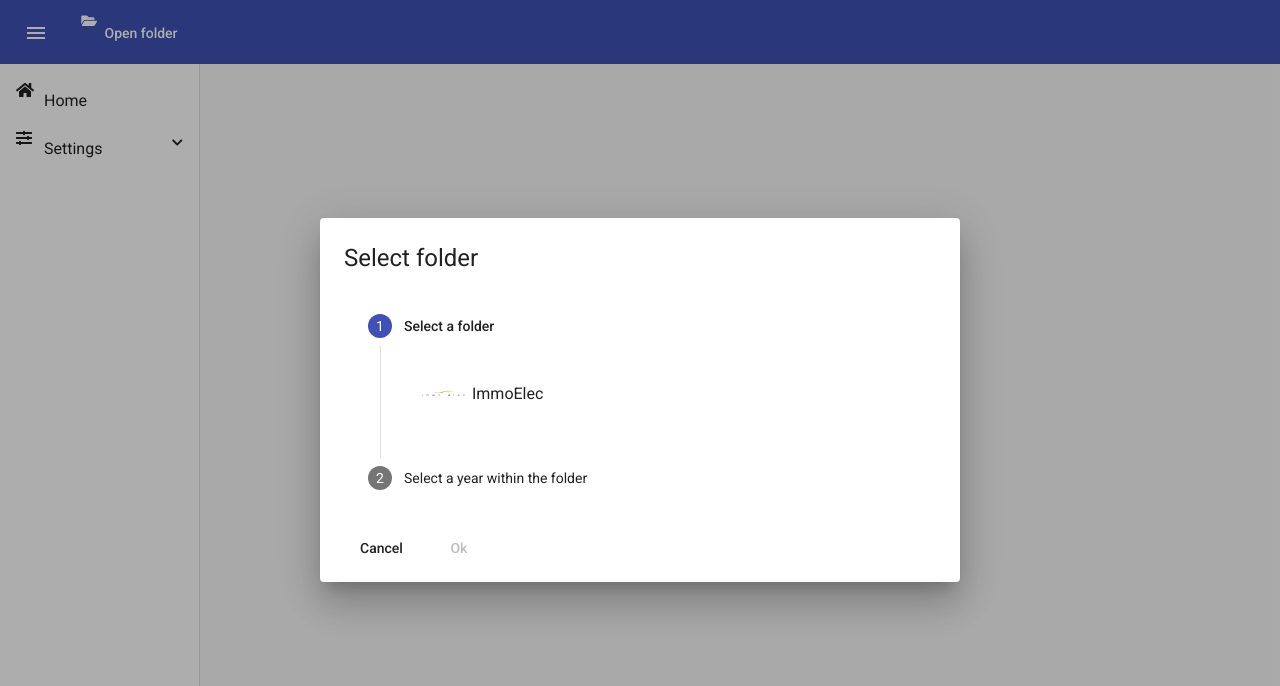
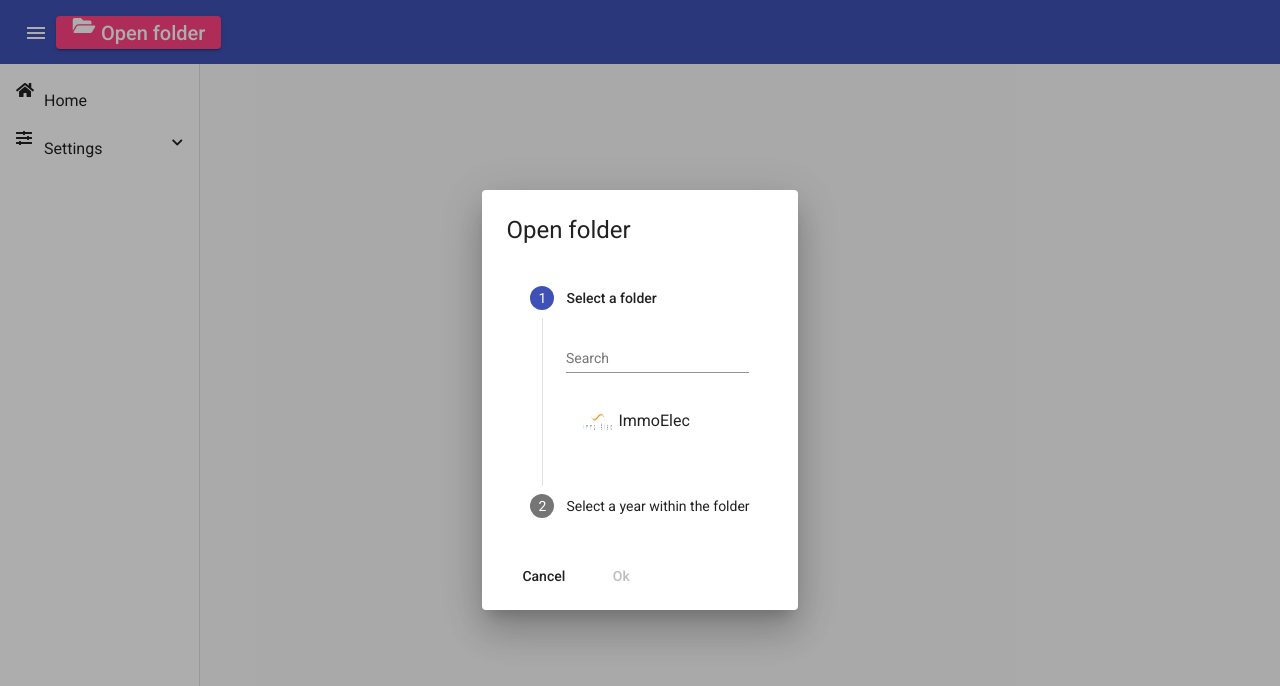
Before and after one commit to apelletier82/apgcAngular, an Angular app: page / in a window 1280 px wide. Both pictures are taken after a click on the button "Open folder". Shown: the top 686 px of the page. Built offline with nearby package versions, Linux system fonts and the light colour scheme.

Commit message:
improve folder selection

```diff
--- a/src/app/app-context.ts
+++ b/src/app/app-context.ts
@@ -5,7 +5,5 @@ import { Injectable } from '@angular/core';
 })
 export class AppContext {
     folderId: number;
-    folderName: string;
     yearId: number;
-    yearName: string;
 }
--- a/src/app/app-material.module.ts
+++ b/src/app/app-material.module.ts
@@ -7,6 +7,7 @@ import { MatListModule } from '@angular/material/list';
 import { MatButtonModule } from '@angular/material/button';
 import { MatGridListModule } from '@angular/material/grid-list';
 import { MatFormFieldModule } from '@angular/material/form-field';
+import { MatInputModule } from '@angular/material/input';
 import { MatDialogModule } from '@angular/material/dialog';
 import { MatStepperModule } from '@angular/material/stepper';
 
@@ -24,6 +25,7 @@ import { MatStepperModule } from '@angular/material/stepper';
     MatButtonModule,
     MatGridListModule,
     MatFormFieldModule,
+    MatInputModule,
     MatDialogModule,
     MatStepperModule
   ],
@@ -35,6 +37,7 @@ import { MatStepperModule } from '@angular/material/stepper';
     MatButtonModule,
     MatGridListModule,
     MatFormFieldModule,
+    MatInputModule,
     MatDialogModule,
     MatStepperModule
   ]
--- a/src/app/app-toolbar/app-toolbar.component.html
+++ b/src/app/app-toolbar/app-toolbar.component.html
@@ -2,15 +2,19 @@
     <button mat-icon-button name="btnMenu" id="btnMenu" (click)="menuClick()">
         <mat-icon>menu</mat-icon>
     </button>
-    <button mat-flat-button color="primary" (click)="onOpenFolderClick()">
-        <span *ngIf="(!appContext?.folderId || appContext?.folderId ===0)">
+    <mat-divider></mat-divider>
+    <button mat-raised-button color="accent"  *ngIf="(!appContext?.folderId || appContext?.folderId ===0)" (click)="onOpenFolderClick()">
+        <h2 >
             <mat-icon fontSet="fas" fontIcon="fa-folder-open"></mat-icon>
             Open folder
-        </span>
-        <span *ngIf="appContext?.folderId > 0">
-            <mat-icon fontSet="fas" fontIcon="fa-folder"></mat-icon>
-            <h2 class="mat-title">{{ appContext?.folderName }} {{ appContext?.yearName }}</h2>
-        </span>
+        </h2>
+    </button>
+    <button mat-flat-button color="primary" *ngIf="appContext?.folderId > 0" (click)="onOpenFolderClick()">
+        <h2 class="mat-title">
+            <img class="small-Logo" [src]="folderLogo" alt="logo" *ngIf="folderLogo">
+            <mat-icon fontSet="fas" fontIcon="fa-folder" *ngIf="!folderLogo"></mat-icon>
+            {{ folderName }} - {{ folderYearName }}
+        </h2>
     </button>
     <router-outlet name="toolbar-left"></router-outlet>
     <span class="apgc-toolbar-fill-remaining-space"></span>
--- a/src/app/app-toolbar/app-toolbar.component.ts
+++ b/src/app/app-toolbar/app-toolbar.component.ts
@@ -2,6 +2,7 @@ import { Component, OnInit, Input, Output, EventEmitter } from '@angular/core';
 import { AppContext } from '../app-context';
 import { MatDialog } from '@angular/material/dialog';
 import { FolderSelectionComponent } from '../folders/folder-selection/folder-selection.component';
+import { FolderService } from '../folders/folder.service';
 
 @Component({
   selector: 'apgc-app-toolbar',
@@ -13,10 +14,15 @@ export class AppToolbarComponent implements OnInit {
   @Input() title: string;
   @Output() menuClicked: EventEmitter<any> = new EventEmitter();
 
+  folderName: string;
+  folderYearName: string;
+  folderLogo: string;
+
   constructor(public appContext: AppContext,
-    public dialog: MatDialog) { }
+    public dialog: MatDialog, private folderService: FolderService) { }
 
   ngOnInit(): void {
+    this.getFolderInformation();
   }
 
   menuClick(){
@@ -24,11 +30,27 @@ export class AppToolbarComponent implements OnInit {
   }
 
   onOpenFolderClick(){
-    const dialogRef = this.dialog.open(FolderSelectionComponent, { width: '50%'});
-    //, {
-    //  width:'600px',
-    //  height:'600px'
-    //});
+    const dialogRef = this.dialog.open(FolderSelectionComponent);
+    dialogRef.afterClosed().subscribe(result => this.getFolderInformation());
+  }
+
+  getFolderInformation(): void {
+    this.folderName = undefined;
+    this.folderYearName = undefined;
+    this.folderLogo = undefined;
+
+    if (this.appContext.folderId) {
+      this.folderService.getFolder(this.appContext.folderId).subscribe(
+        result => {
+          this.folderName = result.folderName;
+          this.folderLogo = result.logo;
+        });
+
+      if (this.appContext.yearId) {
+        this.folderService.getFolderYear(this.appContext.folderId, this.appContext.yearId).subscribe(
+          result => this.folderYearName = result.year.toString());
+      }
+    }
   }
 
 }
--- a/src/app/folders/folder-selection/folder-selection.component.html
+++ b/src/app/folders/folder-selection/folder-selection.component.html
@@ -1,30 +1,33 @@
-<h1 mat-dialog-title>Select folder</h1>
+<h1 mat-dialog-title>Open folder</h1>
 <div mat-dialog-content>
     <mat-vertical-stepper #stepper>
-        <mat-step [stepControl]="folderStepGroup">
+        <mat-step label="Select a folder" [stepControl]="folderStepGroup">
             <div #folderStepGroup>
-                <ng-template matStepLabel>Select a folder</ng-template>
+                <mat-form-field class="full-width">
+                    <mat-label>Search</mat-label>
+                    <input matInput placeholder="Ex. my folder" value="" (keyup)="applyFilter($event)">
+                </mat-form-field>
                 <mat-selection-list class="folderList" [multiple]="false" [(ngModel)]="selectedFolderOption"
                     (ngModelChange)="stepper.next()">
-                    <mat-list-option *ngFor="let folder of folders"
-                        [value]="folder.folderId">
+                    <mat-list-option *ngFor="let folder of folders" [value]="folder.folderId">
                         <span>
-                            <img class="folder-logo" [src]="folder.logo">
-                            {{ folder.folderName }}
-                            <mat-icon *ngIf="folder.folderId === getCurrentFolderId()" fontSet="fas" fontIcon="fa-check-circle"></mat-icon>
+                            <img class="small-Logo" [src]="folder.logo" alt="logo" *ngIf="folder.logo">
+                            <span *ngIf="folder.logo">
+                                {{ folder.folderName }}
+                                <mat-icon class="currentSelected" *ngIf="folder.folderId === getCurrentFolderId()" fontSet="fas" fontIcon="fa-check-circle" color="accent"></mat-icon>
+                            </span>
                         </span>
                     </mat-list-option>
                 </mat-selection-list>
             </div>
         </mat-step>
-        <mat-step [stepControl]="yearStepGroup">
+        <mat-step label="Select a year within the folder" [stepControl]="yearStepGroup">
             <div #yearStepGroup>
-                <ng-template matStepLabel>Select a year within the folder</ng-template>
                 <mat-selection-list class="yearList" [multiple]="false" [(ngModel)]="selectedYearOption">
                     <mat-list-option *ngFor="let year of selectedFolderYears" [value]="year.yearId">
                         <span>
                             {{ year.year }}
-                            <mat-icon *ngIf="year.yearId === getCurrentYearId()" fontSet="fas" fontIcon="fa-check-circle"></mat-icon>
+                            <mat-icon class="currentSelected" *ngIf="year.yearId === getCurrentYearId()" fontSet="fas" fontIcon="fa-check-circle" color="accent"></mat-icon>
                         </span>
                     </mat-list-option>
                 </mat-selection-list>
--- a/src/app/folders/folder-selection/folder-selection.component.scss
+++ b/src/app/folders/folder-selection/folder-selection.component.scss
@@ -1,9 +1,5 @@
-.folder-logo {
-    width: 48px;
-    height: auto;
-}
-
-mat-icon {
+.currentSelected {
     position: absolute;
     right: 3px;
+    bottom: 6px;
 }
--- a/src/app/folders/folder-selection/folder-selection.component.ts
+++ b/src/app/folders/folder-selection/folder-selection.component.ts
@@ -80,7 +80,7 @@ export class FolderSelectionComponent implements OnInit {
     this._appContext.folderId = +this.selectedFolderOption;
     this._appContext.yearId = +this.selectedYearOption;
 
-    this.dialogRef.close();
+    this.dialogRef.close()
   }
 
   canEnableOk(): boolean {
@@ -97,4 +97,10 @@ export class FolderSelectionComponent implements OnInit {
   getCurrentYearId(): number {
     return this._appContext.yearId;
   }
+
+  applyFilter(event: Event): void{
+    const filterValueLowerCase = (event.target as HTMLInputElement).value.toLocaleLowerCase();
+    this.folders = this._originalFolders.filter(
+        f => f.folderName.toLocaleLowerCase().indexOf(filterValueLowerCase) > -1);
+  }
 }
--- a/src/app/folders/folder-selection/folder-selection.ts
+++ /dev/null
@@ -1,2 +0,0 @@
-export interface FolderSelection {
-}
--- a/src/app/folders/folder.service.ts
+++ b/src/app/folders/folder.service.ts
@@ -3,6 +3,7 @@ import { Folder } from './folder';
 import { HttpClient } from '@angular/common/http';
 import { Observable } from 'rxjs';
 import { map } from 'rxjs/operators'
+import { FolderYear } from './folder-year';
 
 @Injectable({
   providedIn: 'root'
@@ -20,4 +21,14 @@ export class FolderService {
         map(folders => folders.filter(f => f.folderId === folderId).shift())
     );
   }
+
+  getFolderYears(folderId: number): Observable<FolderYear[]> {
+    return this.getFolder(folderId).pipe(map(f => f.years));
+  }
+
+  getFolderYear(folderId: number, yearId: number): Observable<FolderYear> {
+    return this.getFolderYears(folderId).pipe(
+      map(years => years.filter(y => y.yearId === yearId).shift())
+      );
+  }
 }
--- a/src/styles.scss
+++ b/src/styles.scss
@@ -7,3 +7,14 @@ body { margin: 0; font-family: Roboto, "Helvetica Neue", sans-serif; }
 .apgc-flex-space {
     flex: 1 1 auto;
 }
+
+.small-Logo {
+    border-radius: 50%;
+    width: 32px;
+    height: 32px;
+    vertical-align: middle;
+}
+
+.full-width {
+    width: 100%;
+}
```
